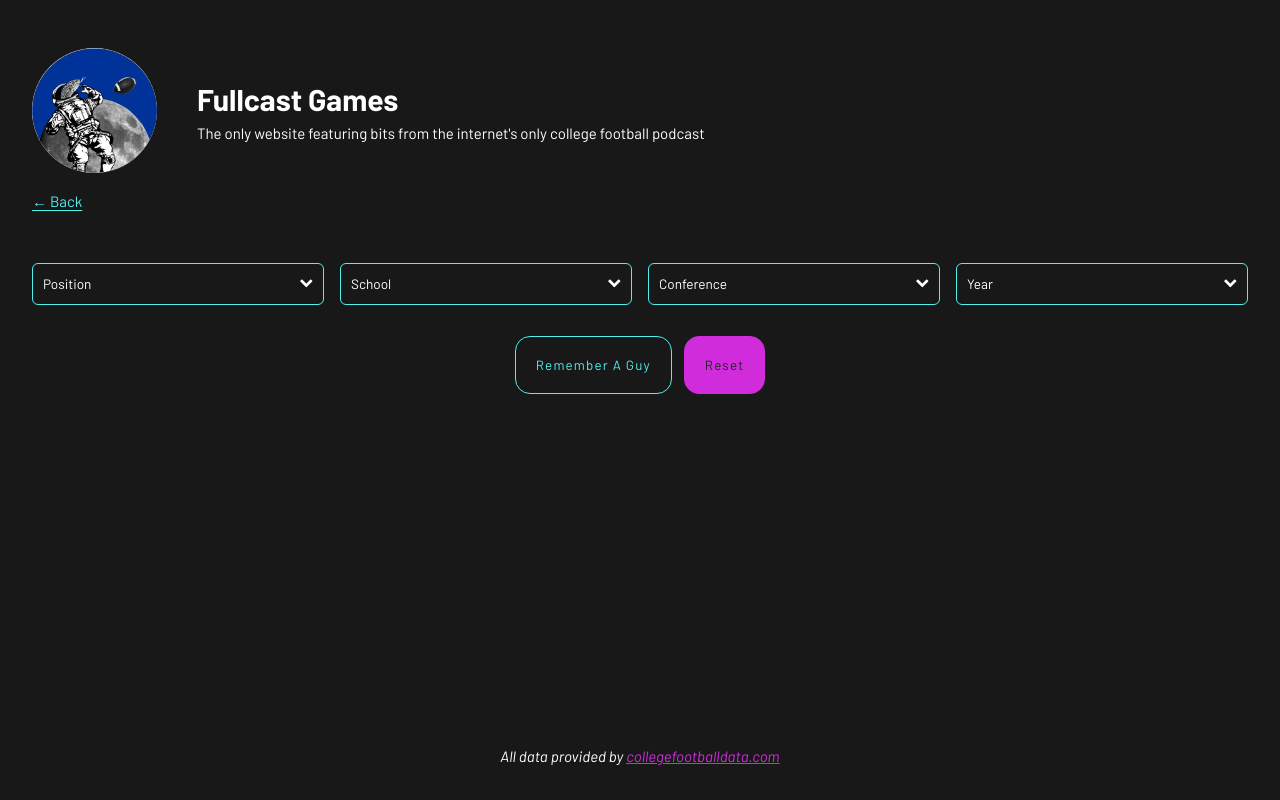
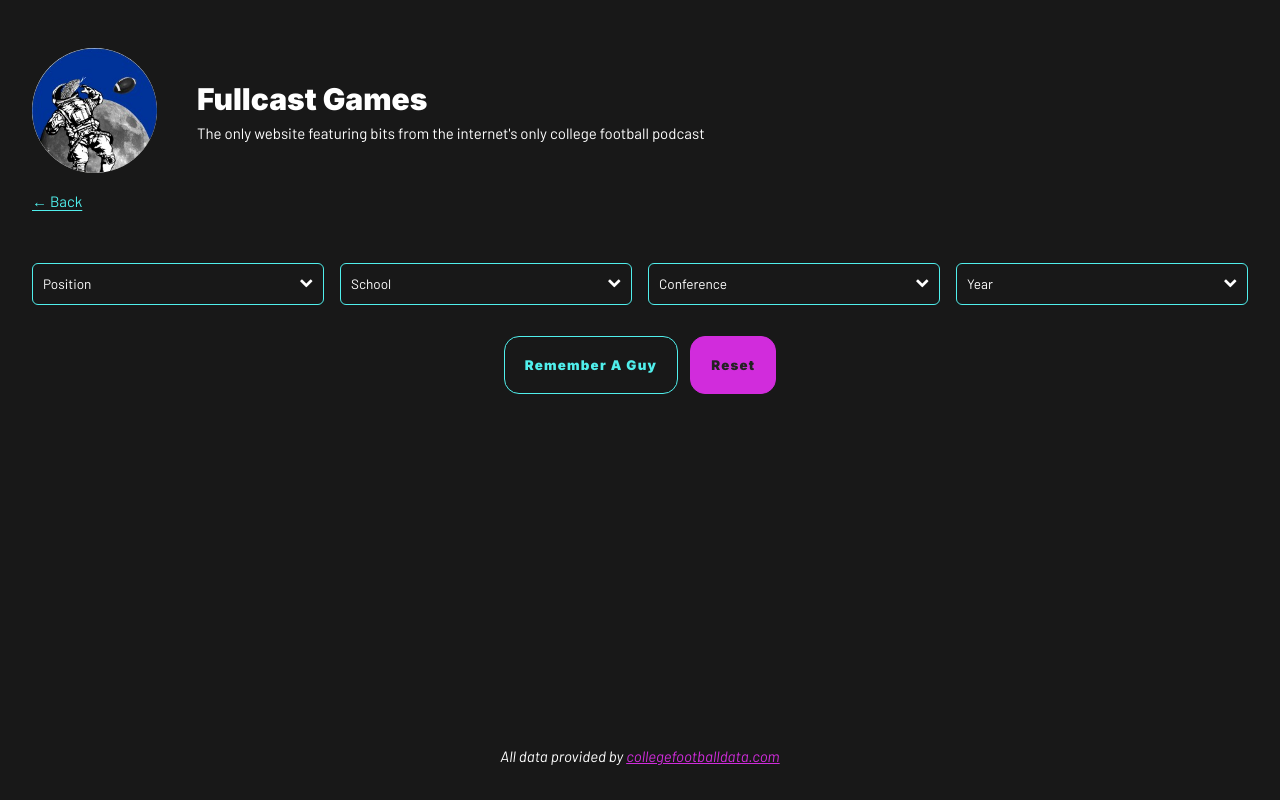
Before and after one commit to jnjohnson/fullcast-games, a Vue app: page /guys in a window 1280 px wide. Built offline with nearby package versions, Linux system fonts and the light colour scheme.

Commit message:
changed tab spacing, added second font and button-reverse styles

```diff
--- a/src/assets/main.scss
+++ b/src/assets/main.scss
@@ -11,20 +11,33 @@ body {
     display: flex;
     justify-content: center;
 }
+h1,h2,h3,h4,h5 {
+    font-family: base.$inter;
+    font-weight: 900;
+}
 button, .button {
-  text-decoration: none;
+    background: base.$color-background;
     border: 1px solid base.$ptku-blue;
     border-radius: 15px;
     color: base.$ptku-blue;
+    cursor: pointer;
     display: inline-block;
+    font-family: base.$inter;
+    font-weight: 900;
     letter-spacing: 1.2px;
     padding: 20px;
+    text-decoration: none;
     transition: 0.4s;
 }
-button {
-    background: base.$color-background;
-    cursor: pointer;
-    font-family: inherit;
+button.reverse, .button.reverse {
+    border-color: base.$ptku-blue;
+    background-color: base.$ptku-blue;
+    color: #222222;
+
+    &:hover {
+        background-color: transparent !important;
+        color: base.$ptku-blue;
+    }
 }
 .button-alternate {
     border-color: base.$ptku-pink;
```
Lines whose indentation alone changed are shown as unchanged.
